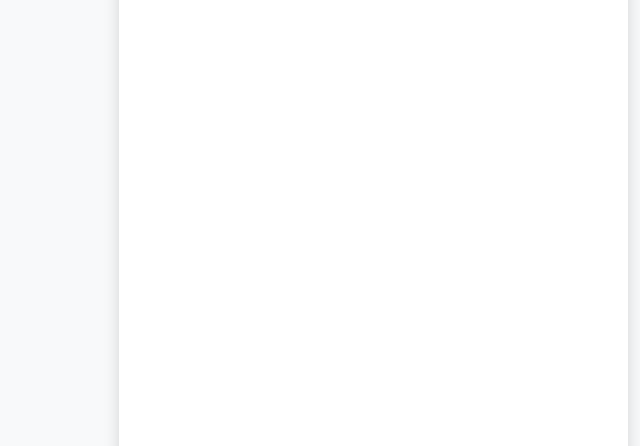
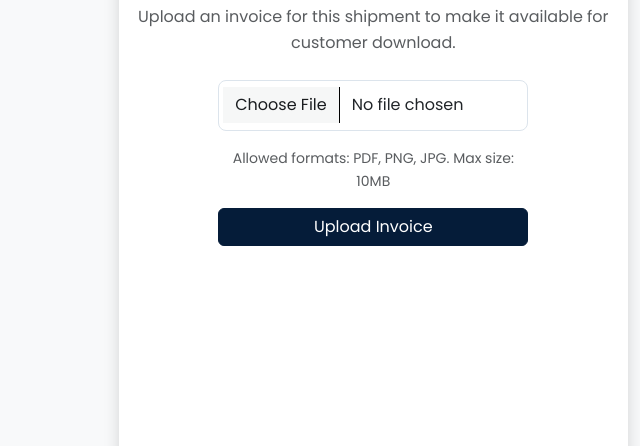
Before and after one commit to reloaded4k/BexoC, a Flask app: template templates/admin/view_shipment.html in a window 1280 px wide. Shown: the part 3040-3486 px from the top of the page, without its empty margins (640-1280 px from the left). Run offline with Flask 3, Linux system fonts and the light colour scheme; the template is opened without the code that fills it: values that come from a table or form of the project are taken from there, others are empty; some libraries are stand-ins or nearby versions.

Commit message:
Allow administrators to upload invoices directly to specific shipments
Pass InvoiceUploadForm to view_shipment and remove redundant form declaration in view_shipment.html.

Replit-Commit-Author: Agent
Replit-Commit-Session-Id: 3d817e26-7ad8-4a07-b7f6-237202b7f0ab
Replit-Commit-Screenshot-Url: https://storage.googleapis.com/screenshot-production-us-central1/576b8c06-e46c-40cf-b31b-17ac9001f488/4533b41f-bba6-4ff6-8f54-08c8e00b7dbd.jpg

```diff
--- a/routes/admin.py
+++ b/routes/admin.py
@@ -123,10 +123,14 @@ def view_shipment(tracking_number):
     # Create edit form but don't process it here
     edit_form = EditShipmentForm(obj=shipment)
 
+    # Create invoice upload form
+    invoice_form = InvoiceUploadForm()
+
     return render_template('admin/view_shipment.html',
                           shipment=shipment,
                           update_form=update_form,
-                          edit_form=edit_form)
+                          edit_form=edit_form,
+                          invoice_form=invoice_form)
 
 @admin_bp.route('/shipment/<tracking_number>/edit', methods=['GET', 'POST'])
 @login_required
--- a/templates/admin/view_shipment.html
+++ b/templates/admin/view_shipment.html
@@ -220,7 +220,6 @@
                                 <h6 class="mb-3">Replace Invoice</h6>
                                 <form action="{{ url_for('admin.upload_invoice', tracking_number=shipment.tracking_number) }}"
                                       method="POST" enctype="multipart/form-data">
-                                    {% set invoice_form = InvoiceUploadForm() %}
                                     {{ invoice_form.csrf_token }}
                                     <div class="row">
                                         <div class="col-md-8">
@@ -242,7 +241,6 @@
 
                                     <form action="{{ url_for('admin.upload_invoice', tracking_number=shipment.tracking_number) }}"
                                           method="POST" enctype="multipart/form-data">
-                                        {% set invoice_form = InvoiceUploadForm() %}
                                         {{ invoice_form.csrf_token }}
                                         <div class="row justify-content-center">
                                             <div class="col-md-8">
```
